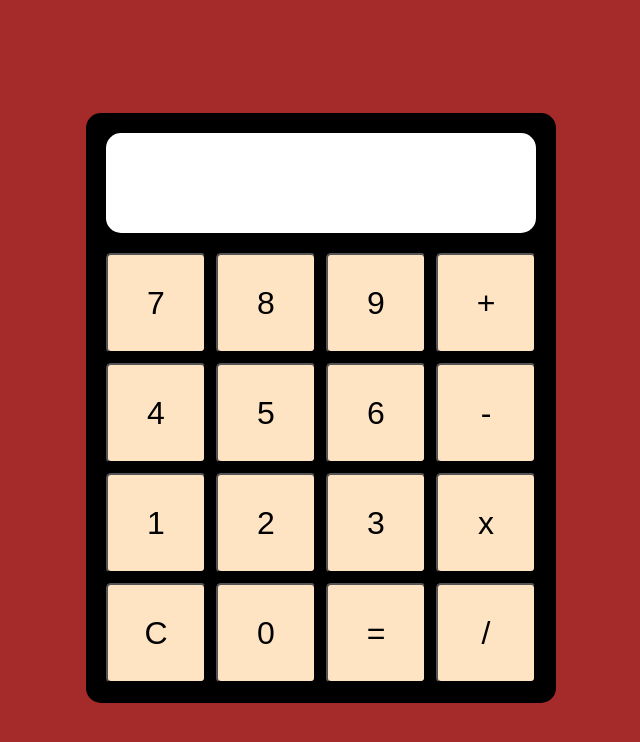
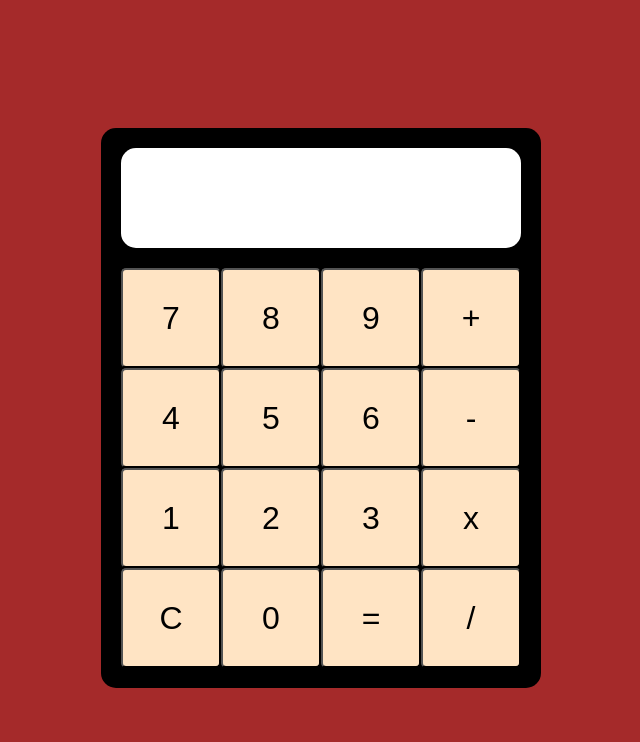
Before and after one commit to KMPG82/Exercise-3, a plain HTML site: page index.html in a window 1280 px wide. Shown: the whole page, without its empty margins (319-959 px from the left). Drawn offline with Linux system fonts and the light colour scheme.

Commit message:
added scroll for overflow

```diff
--- a/Calculator.css
+++ b/Calculator.css
@@ -24,8 +24,11 @@ body {
     box-sizing: border-box;
     border-radius: 15px;
     background-color: rgb(255, 255, 255);
+    max-width: 400px;
     width: 100%;
     min-height: 100px;
+    overflow-x: auto;
+    font-size: 2rem;
 }
 
 .buttons {
@@ -34,7 +37,6 @@ body {
     display: grid;
     grid-template-columns: repeat(4, 1fr);
     grid-template-rows: repeat(4, 1fr);
-    grid-gap: 10px;
     margin-top: 20px;
 }
 
```
